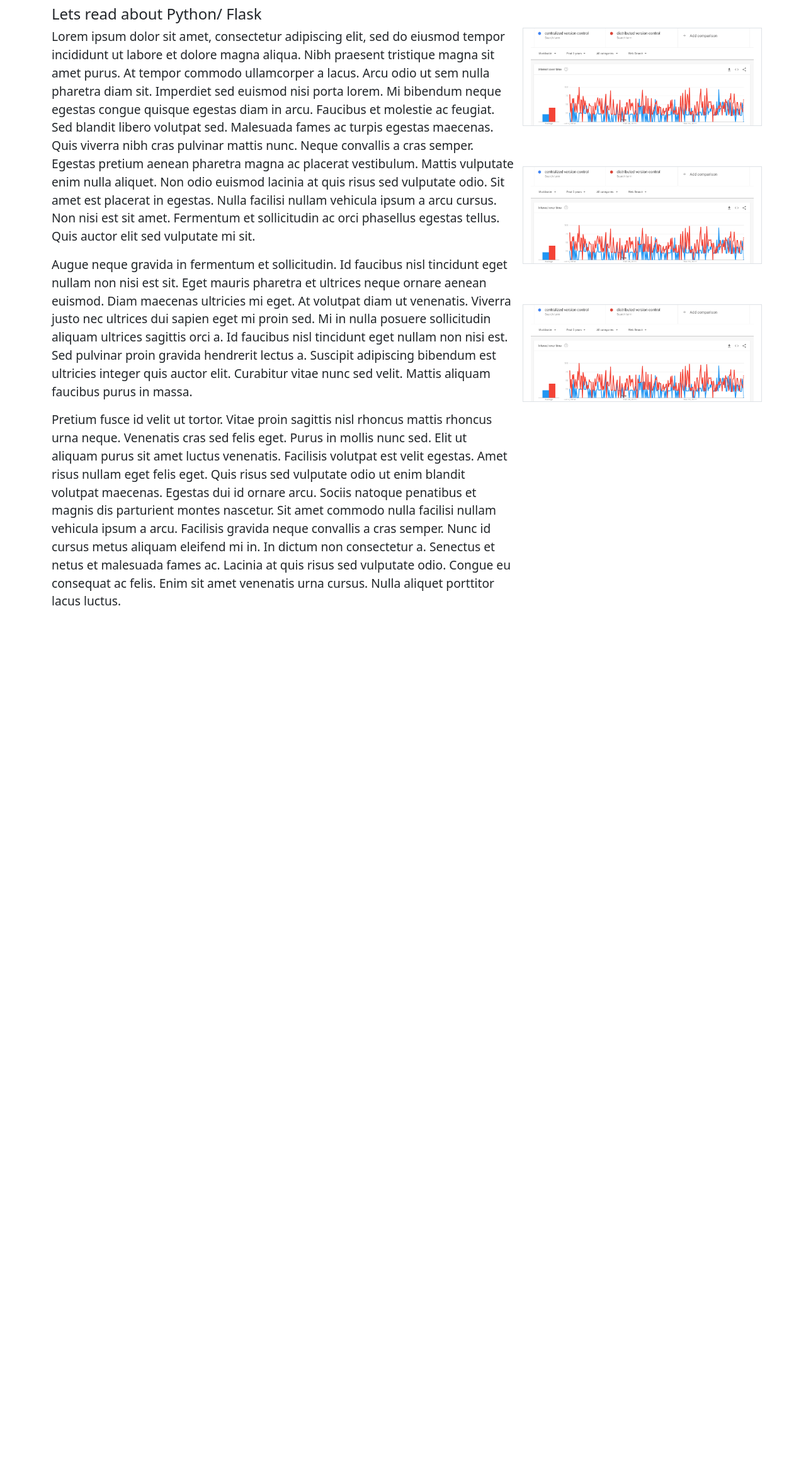
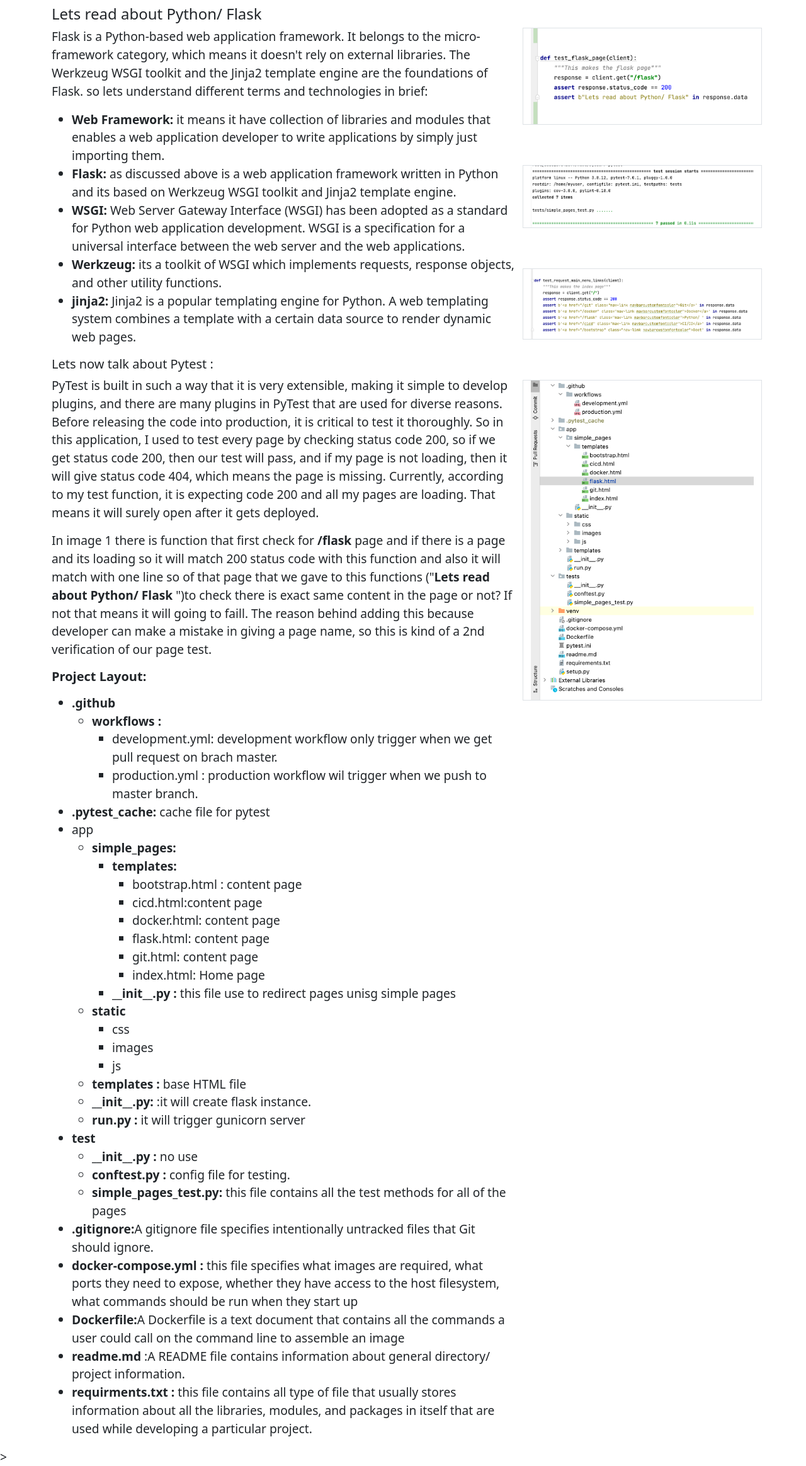
Before and after one commit to shuubhampatel/Flask_docker_Project1, a Flask app: page /flask in a window 1280 px wide. Shown: the part 68-2395 px from the top of the page at 63% size. Before the commit the page ends 1029 px from the top, so only its background shows below. Run offline with Flask 2, Linux system fonts and the light colour scheme.

Commit message:
added content to flask page

```diff
--- a/app/simple_pages/templates/flask.html
+++ b/app/simple_pages/templates/flask.html
@@ -18,7 +18,7 @@
 
 
 <div class="container">
-   <div class="row row-auto">
+    <div class="row row-auto">
         <header class="mb-2">
             <!-- navbar -->
             <nav class="navbar navbar-expand-sm navbarcustomcolor">
@@ -55,33 +55,128 @@
         <!-- col 1 -->
         <h4>Lets read about Python/ Flask</h4>
         <div class="col-8">
-            <p>Lorem ipsum dolor sit amet, consectetur adipiscing elit, sed do eiusmod tempor incididunt ut labore et
-                dolore magna aliqua. Nibh praesent tristique magna sit amet purus. At tempor commodo ullamcorper a
-                lacus. Arcu odio ut sem nulla pharetra diam sit. Imperdiet sed euismod nisi porta lorem. Mi bibendum
-                neque egestas congue quisque egestas diam in arcu. Faucibus et molestie ac feugiat. Sed blandit libero
-                volutpat sed. Malesuada fames ac turpis egestas maecenas. Quis viverra nibh cras pulvinar mattis nunc.
-                Neque convallis a cras semper. Egestas pretium aenean pharetra magna ac placerat vestibulum. Mattis
-                vulputate enim nulla aliquet. Non odio euismod lacinia at quis risus sed vulputate odio. Sit amet est
-                placerat in egestas. Nulla facilisi nullam vehicula ipsum a arcu cursus. Non nisi est sit amet.
-                Fermentum et sollicitudin ac orci phasellus egestas tellus. Quis auctor elit sed vulputate mi sit.
+            <p>Flask is a Python-based web application framework. It belongs to the micro-framework category, which
+                means it doesn't rely on external libraries. The Werkzeug WSGI toolkit and the Jinja2 template engine
+                are the foundations of Flask. so lets understand different terms and technologies in brief:</p>
+            <p>
+            <ul>
+                <li><b>Web Framework:</b> it means it have collection of libraries and modules that enables a web
+                    application
+                    developer to write applications by simply just importing them.
+                </li>
+
+                <li><b>Flask:</b> as discussed above is a web application framework written in Python and its based on
+                    Werkzeug
+                    WSGI toolkit and Jinja2 template engine.
+                </li>
+
+                <li><b> WSGI:</b> Web Server Gateway Interface (WSGI) has been adopted as a standard for Python web
+                    application
+                    development. WSGI is a specification for a universal interface between the web server and the web
+                    applications.
+                </li>
+
+                <li><b>Werkzeug:</b> its a toolkit of WSGI which implements requests, response objects, and other
+                    utility
+                    functions.
+                </li>
+
+                <li><b>jinja2: </b>Jinja2 is a popular templating engine for Python. A web templating system combines a
+                    template
+                    with a certain data source to render dynamic web pages.
+                </li>
+            </ul>
             </p>
+            <h5>Lets now talk about Pytest :</h5>
             <p>
-                Augue neque gravida in fermentum et sollicitudin. Id faucibus nisl tincidunt eget nullam non nisi est
-                sit. Eget mauris pharetra et ultrices neque ornare aenean euismod. Diam maecenas ultricies mi eget. At
-                volutpat diam ut venenatis. Viverra justo nec ultrices dui sapien eget mi proin sed. Mi in nulla posuere
-                sollicitudin aliquam ultrices sagittis orci a. Id faucibus nisl tincidunt eget nullam non nisi est. Sed
-                pulvinar proin gravida hendrerit lectus a. Suscipit adipiscing bibendum est ultricies integer quis
-                auctor elit. Curabitur vitae nunc sed velit. Mattis aliquam faucibus purus in massa.
+                PyTest is built in such a way that it is very extensible, making it simple to develop plugins, and there
+                are many plugins in PyTest that are used for diverse reasons. Before releasing the code into production,
+                it is critical to test it thoroughly.
+                So in this application, I used to test every page by checking status code 200, so if we get status code
+                200, then our test will pass, and if my page is not loading, then it will give status code 404, which
+                means the page is missing. Currently, according to my test function, it is expecting code 200 and all my
+                pages are loading. That means it will surely open after it gets deployed. </p>
+            <p>In image 1 there is function
+                that first check for<b> /flask</b> page and if there is a page and its loading so it will match 200
+                status
+                code with this function and also it will match with one line so of that page that we gave to this
+                functions ("<b>Lets read about Python/ Flask </b>")to check there is exact same content in the page or
+                not? If
+                not that means it will going to faill. The reason behind adding this because developer can make a
+                mistake in giving a page name, so this is kind of a 2nd verification of our page test.
             </p>
-            </p> Pretium fusce id velit ut tortor. Vitae proin sagittis nisl rhoncus mattis rhoncus urna neque.
-            Venenatis
-            cras sed felis eget. Purus in mollis nunc sed. Elit ut aliquam purus sit amet luctus venenatis.
-            Facilisis volutpat est velit egestas. Amet risus nullam eget felis eget. Quis risus sed vulputate odio
-            ut enim blandit volutpat maecenas. Egestas dui id ornare arcu. Sociis natoque penatibus et magnis dis
-            parturient montes nascetur. Sit amet commodo nulla facilisi nullam vehicula ipsum a arcu. Facilisis
-            gravida neque convallis a cras semper. Nunc id cursus metus aliquam eleifend mi in. In dictum non
-            consectetur a. Senectus et netus et malesuada fames ac. Lacinia at quis risus sed vulputate odio. Congue
-            eu consequat ac felis. Enim sit amet venenatis urna cursus. Nulla aliquet porttitor lacus luctus.</p>
+            <h5><b>Project Layout:</b></h5>
+            <p>
+            <ul>
+                <li><b>.github</b>
+                    <ul>
+                        <li><b>workflows :</b></li>
+                        <ul>
+                            <li>development.yml: development workflow only trigger when we get pull request on brach master. </li>
+                            <li>production.yml : production workflow wil trigger when we push to master branch.</li>
+                        </ul>
+                    </ul>
+                </li>
+                <li>
+                    <b>.pytest_cache: </b>cache file for pytest
+                </li>
+                <li>app
+                    <ul>
+                        <li><b>simple_pages:</b></li>
+                        <ul>
+                            <li><b>templates:</b></li>
+                            <ul>
+                                <li>bootstrap.html : content page</li>
+                                <li>cicd.html:content page</li>
+                                <li>docker.html: content page</li>
+                                <li>flask.html: content page</li>
+                                <li>git.html: content page</li>
+                                <li>index.html: Home page</li>
+                            </ul>
+                            <li><b>__init__.py :</b> this file use to redirect pages unisg simple pages</li>
+                        </ul>
+
+                        <li><b>static</b></li>
+                        <ul>
+                            <li>css </li>
+                            <li>images</li>
+                            <li>js</li>
+                        </ul>
+                        </li>
+                        <li><b>templates : </b>base HTML file</li>
+                        <li><b>__init__.py:</b> :it will create flask instance.</li>
+                        <li><b>run.py :</b> it will trigger gunicorn server</li>
+                        </li>
+                    </ul>
+                </li>
+                <li><b>test</b>
+                    <ul>
+                        <li><b>__init__.py :</b> no use</li>
+                        <li><b>conftest.py :</b> config file for testing.</li>
+                        <li><b>simple_pages_test.py: </b>this file contains all the test methods for all of the pages</li>
+                    </ul>
+                </li>
+                <li>
+                    <b>.gitignore:</b>A gitignore file specifies intentionally untracked files that Git should ignore.
+                </li>
+                <li>
+                   <b> docker-compose.yml :</b> this file specifies what images are required, what ports they need to expose,
+                    whether they have access to the host filesystem, what commands should be run when they start up
+                </li>
+                <li>
+                    <b>Dockerfile:</b>A Dockerfile is a text document that contains all the commands a user could call on the command line to assemble an image
+                </li>
+                <li>
+                   <b> readme.md </b>:A README file contains information about general directory/ project information.
+                </li>
+                <li>
+                   <b> requirments.txt :</b> this file contains all type of file that usually stores information about all the
+                    libraries, modules, and packages in itself that are used while developing a particular project.
+                </li>
+            </ul>
+
+
+            </p>
         </div>
         <!-- col 1 end -->
         <!-- col 2 for images -->
@@ -89,22 +184,30 @@
         <div class="col">
             <!-- row 1 image1 -->
             <div class="row mb-3">
-                <img src="{{ url_for('static', filename='images/git1.png') }}" class="img-fluid mb-5 border" alt="Image 1">
+                <img src="{{ url_for('static', filename='images/flask1.png') }}" class="img-fluid mb-5 border"
+                     alt="test page screenshot">
             </div>
             <!-- row 1 image1 end -->
             <!-- row 2 image2 -->
 
             <div class="row mb-3">
-                <img src="{{ url_for('static', filename='images/git1.png') }}" class="img-fluid mb-5 border" alt="Image 2">
+                <img src="{{ url_for('static', filename='images/flask4.png') }}" class="img-fluid mb-5 border"
+                     alt="index test page screenshot">
             </div>
             <!-- row 2 image2 end -->
             <!-- row 3 image3 -->
 
             <div class="row mb-3">
-                <img src="{{ url_for('static', filename='images/git1.png') }}" class="img-fluid mb-5 border" alt="Image 3">
+                <img src="{{ url_for('static', filename='images/flask2.png') }}" class="img-fluid mb-5 border"
+                     alt="Project outline">
             </div>
             <!-- row 3 image3 end -->
-
+            <!-- row 3 image4  -->
+            <div class="row mb-3">
+                <img src="{{ url_for('static', filename='images/flask3.png') }}" class="img-fluid mb-5 border"
+                     alt="Project outline">
+            </div>
+            <!-- row 3 image4 end -->
         </div>
         <!-- col 2 for images end-->
 
@@ -128,3 +231,4 @@
 <script src="{{ url_for('static', filename='js/scripts.js') }}"></script>
 </body>
 </html>
+>
```
Also changed, not shown: app/static/images/flask1.png (added), app/static/images/flask2.png (added), app/static/images/flask3.png (added), app/static/images/flask4.png (added).
